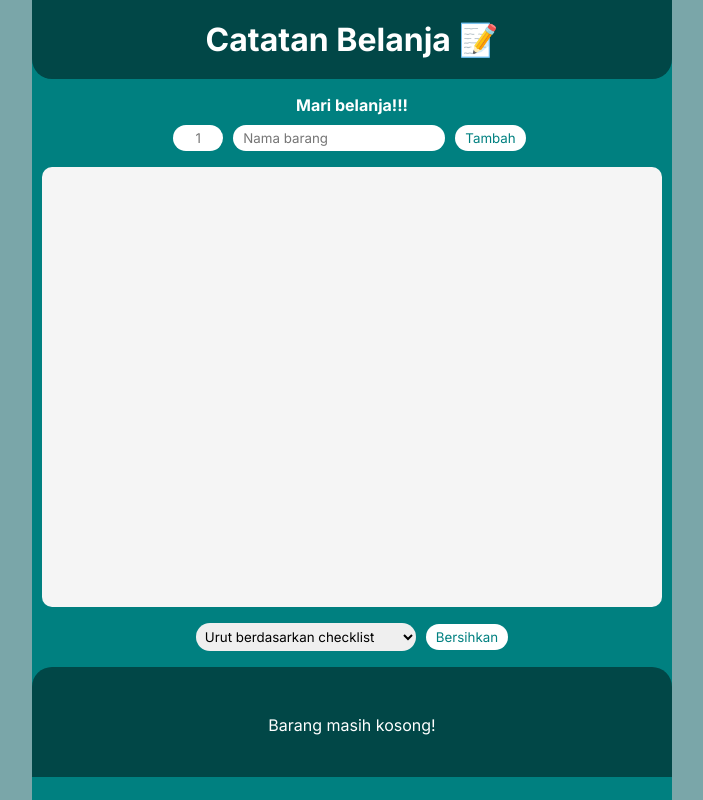
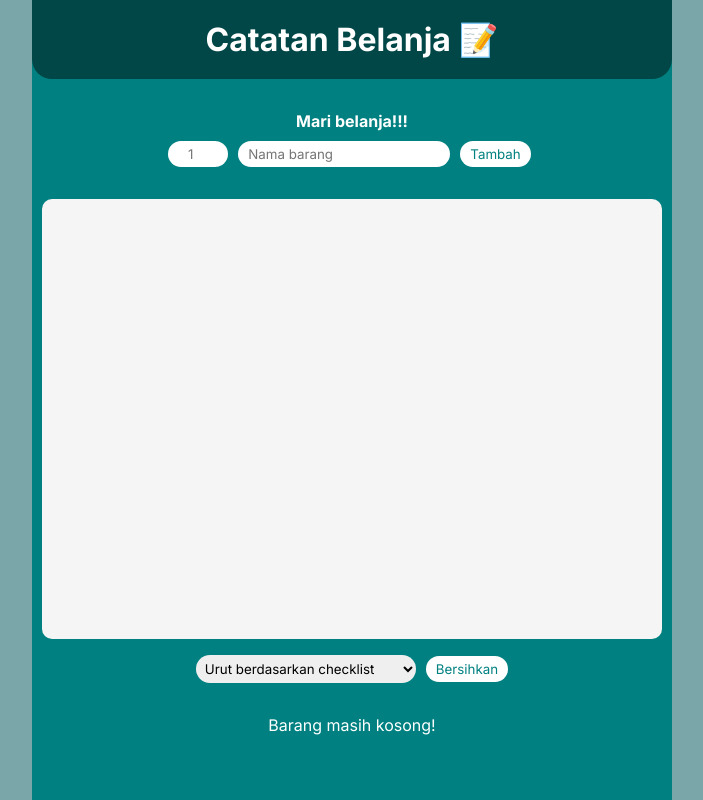
Before and after one commit to tubagusdylan/daftar-belanja-app, a Vue app: page / in a window 1280 px wide. Shown: the whole page, without its empty margins (288-991 px from the left). Built offline with nearby package versions, Linux system fonts and the light colour scheme.

Commit message:
update style error and checkbox

```diff
--- a/src/App.vue
+++ b/src/App.vue
@@ -2,7 +2,7 @@
   <div class="background">
     <div class="container">
       <Header />
-      <Input :total="totalBarang" :nama="namaBarang" :onSubmit="addList" :inputJumlah="inputJumlah" :inputBarang="inputBarang" :error="errorInput" :isEdit="isEdit" :cancelEdit="cancelEditHandler" />
+      <Input :total="totalBarang" :nama="namaBarang" :onSubmit="addList" :inputJumlah="inputJumlah" :inputBarang="inputBarang" :errorNama="errorNama" :errorJumlah="errorJumlah" :isEdit="isEdit" :cancelEdit="cancelEditHandler" />
       <ListBelanja :listBarang="listBarang" :editHandler="editHandler" :sortBy="sortBy" />
       <ListControl :cleanUp="cleanUp" :sortBy="sortBy" :sortOption="sortOptionHandle" />
       <Info :listBarang="listBarang" />
@@ -21,7 +21,8 @@
   const listBarang = ref([]);
   const totalBarang = ref("");
   const namaBarang = ref("");
-  const errorInput = ref(false);
+  const errorJumlah = ref(false);
+  const errorNama = ref(false);
   const idList = ref(1);
   const isEdit = ref(false);
   const editList = ref({});
@@ -39,8 +40,13 @@
   };
 
   const addList = () => {
-    if (namaBarang.value.length === 0 || totalBarang.value.length === 0) {
-      errorInput.value = true;
+    if (namaBarang.value.length === 0) {
+      errorNama.value = true;
+      return;
+    }
+
+    if (totalBarang.value.length === 0) {
+      errorJumlah.value = true;
       return;
     }
 
@@ -59,6 +65,9 @@
 
       listBarang.value.splice(index, 1, updateList);
 
+      errorNama.value = false;
+      errorJumlah.value = false;
+
       return cancelEditHandler();
     }
 
@@ -66,7 +75,8 @@
     totalBarang.value = "";
     namaBarang.value = "";
     idList.value++;
-    errorInput.value = false;
+    errorNama.value = false;
+    errorJumlah.value = false;
   };
 
   const editHandler = (list) => {
@@ -94,7 +104,7 @@
   }
   .container {
     width: 100%;
-    height: 100vh;
+    min-height: 100vh;
     background-color: teal;
     margin: 0 auto;
   }
--- a/src/components/Info.vue
+++ b/src/components/Info.vue
@@ -13,10 +13,6 @@
   .footer {
     text-align: center;
     color: white;
-    background-color: rgb(1, 71, 71);
-    height: 6.9rem;
-    padding: 3em 0;
-    border-top-left-radius: 20px;
-    border-top-right-radius: 20px;
+    padding: 1em 0;
   }
 </style>
--- a/src/components/Input.vue
+++ b/src/components/Input.vue
@@ -1,11 +1,10 @@
 <template>
   <div class="input-wrapper">
     <h4>Mari belanja!!!</h4>
-    <p class="error" v-if="error">Input tidak boleh kosong</p>
 
     <div>
-      <input type="text" placeholder="1" class="jumlah-barang" :value="total" @input="inputJumlah" />
-      <input type="text" placeholder="Nama barang" class="nama-barang" :value="nama" @input="inputBarang" />
+      <input type="number" placeholder="1" class="jumlah-barang" :class="[errorNama ? 'error-style' : 'correct-style']" :value="total" @input="inputJumlah" />
+      <input type="text" placeholder="Nama barang" class="nama-barang" :class="[errorNama ? 'error-style' : 'correct-style', isEdit ? 'edit-style' : 'non-edit-style']" :value="nama" @input="inputBarang" />
       <button v-if="isEdit" @click="onSubmit">Update</button>
       <button v-if="isEdit" @click="cancelEdit">Cancel</button>
       <button v-else @click="onSubmit">Tambah</button>
@@ -14,14 +13,13 @@
 </template>
 
 <script setup>
-  const props = defineProps(["total", "nama", "onSubmit", "inputJumlah", "inputBarang", "error", "isEdit", "cancelEdit"]);
+  const props = defineProps(["total", "nama", "onSubmit", "inputJumlah", "inputBarang", "errorNama", "errorJumlah", "isEdit", "cancelEdit"]);
 </script>
 
 <style scoped>
   .input-wrapper {
     text-align: center;
-    margin: 1rem 0;
-    position: relative;
+    margin: 2rem 0;
   }
 
   h4 {
@@ -40,21 +38,19 @@
     outline: 3px solid skyblue;
   }
 
-  .error {
-    color: rgb(255, 168, 168);
-    position: absolute;
-    top: 30px;
-    right: 15px;
-  }
-
   .jumlah-barang {
-    width: 50px;
+    width: 60px;
     padding: 5px;
     text-align: center;
   }
 
   .nama-barang {
     padding: 5px 10px;
+  }
+
+  .edit-style {
+    display: block;
+    margin: 10px auto;
   }
 
   button {
@@ -71,4 +67,23 @@
     color: white;
     cursor: pointer;
   }
+
+  .error-style {
+    outline: 3px solid rgb(255, 100, 100);
+  }
+
+  .correct-style {
+    outline: none;
+  }
+
+  @media (min-width: 768px) {
+    .nama-barang {
+      display: inline-block;
+    }
+
+    .edit-style {
+      display: inline-block;
+      margin: 0 10px;
+    }
+  }
 </style>
--- a/src/components/ListBelanja.vue
+++ b/src/components/ListBelanja.vue
@@ -74,12 +74,32 @@
   }
 
   input.check {
-    display: inline-block;
     vertical-align: middle;
-    cursor: pointer;
+    appearance: none;
+    font: inherit;
+    margin-right: 10px;
     width: 18px;
     height: 18px;
-    margin-right: 10px;
+    border: 3px solid teal;
+    border-radius: 5px;
+    transform: translateY(-0.075em);
+    display: inline-grid;
+    place-content: center;
+  }
+
+  input.check::before {
+    content: "";
+    width: 0.65em;
+    height: 0.65em;
+    transform: scale(0);
+    transition: 50ms transform ease-in-out;
+    box-shadow: inset 1em 1em teal;
+    transform-origin: bottom left;
+    clip-path: polygon(14% 44%, 0 65%, 50% 100%, 100% 16%, 80% 0%, 43% 62%);
+  }
+
+  input.check:checked::before {
+    transform: scale(1);
   }
 
   label {
@@ -108,7 +128,7 @@
 
   @media (min-width: 768px) {
     .list-wrapper {
-      width: 70%;
+      width: 80%;
     }
 
     label {
```
